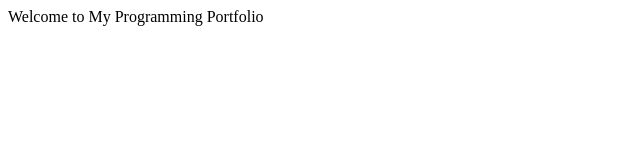
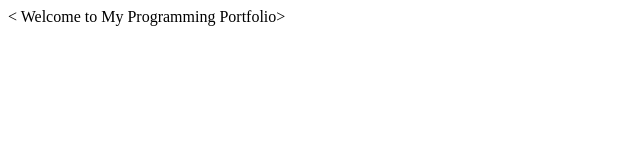
Before and after one commit to stevensic/github_username.github.io-, a plain HTML site: page index.html in a window 1280 px wide. Shown: the full height of the page, 0-640 px from the left. Drawn offline with Linux system fonts and the light colour scheme.

Commit message:
Update index.html

```diff
--- a/index.html
+++ b/index.html
@@ -1,7 +1,7 @@
 <!DOCTYPE html>
 <html>
   <head>
- Welcome to My Programming Portfolio
+< Welcome to My Programming Portfolio>
   </head>
 
  <body>
```
